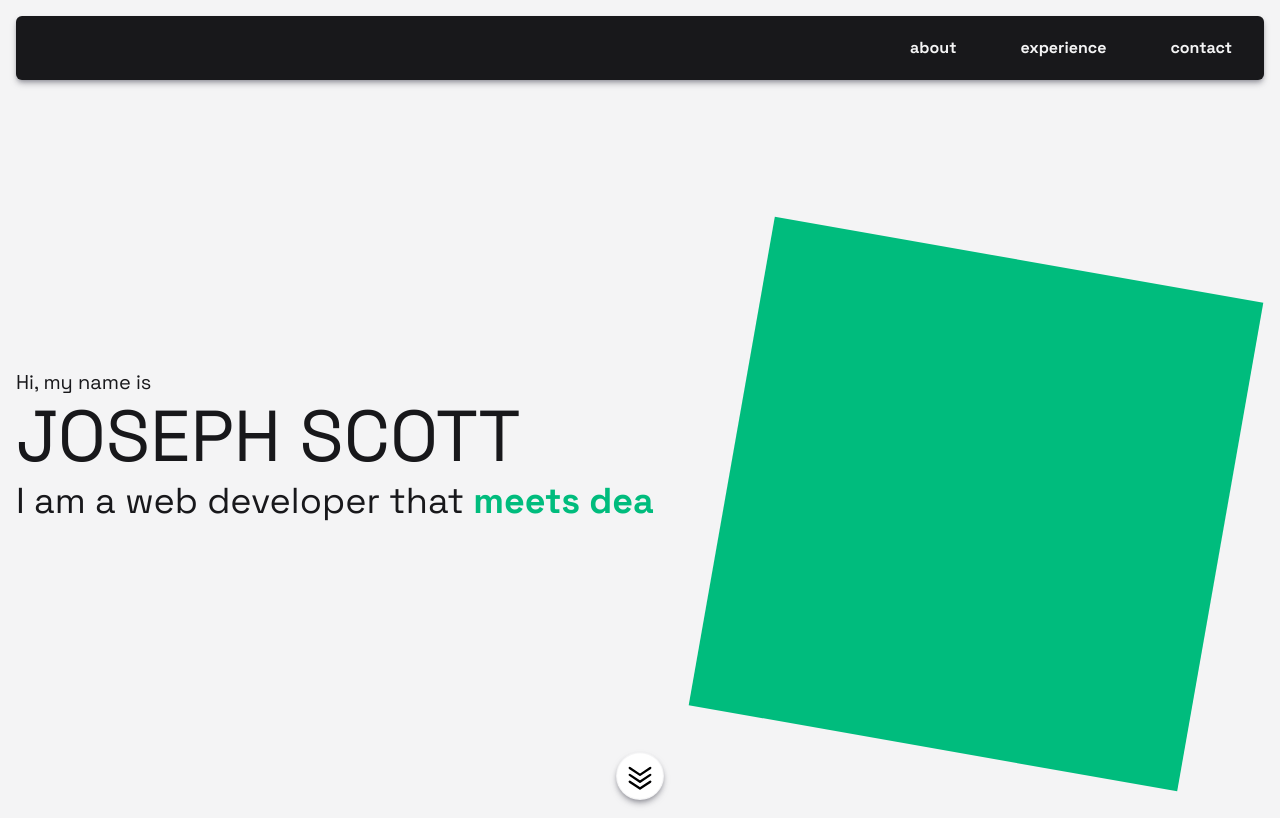
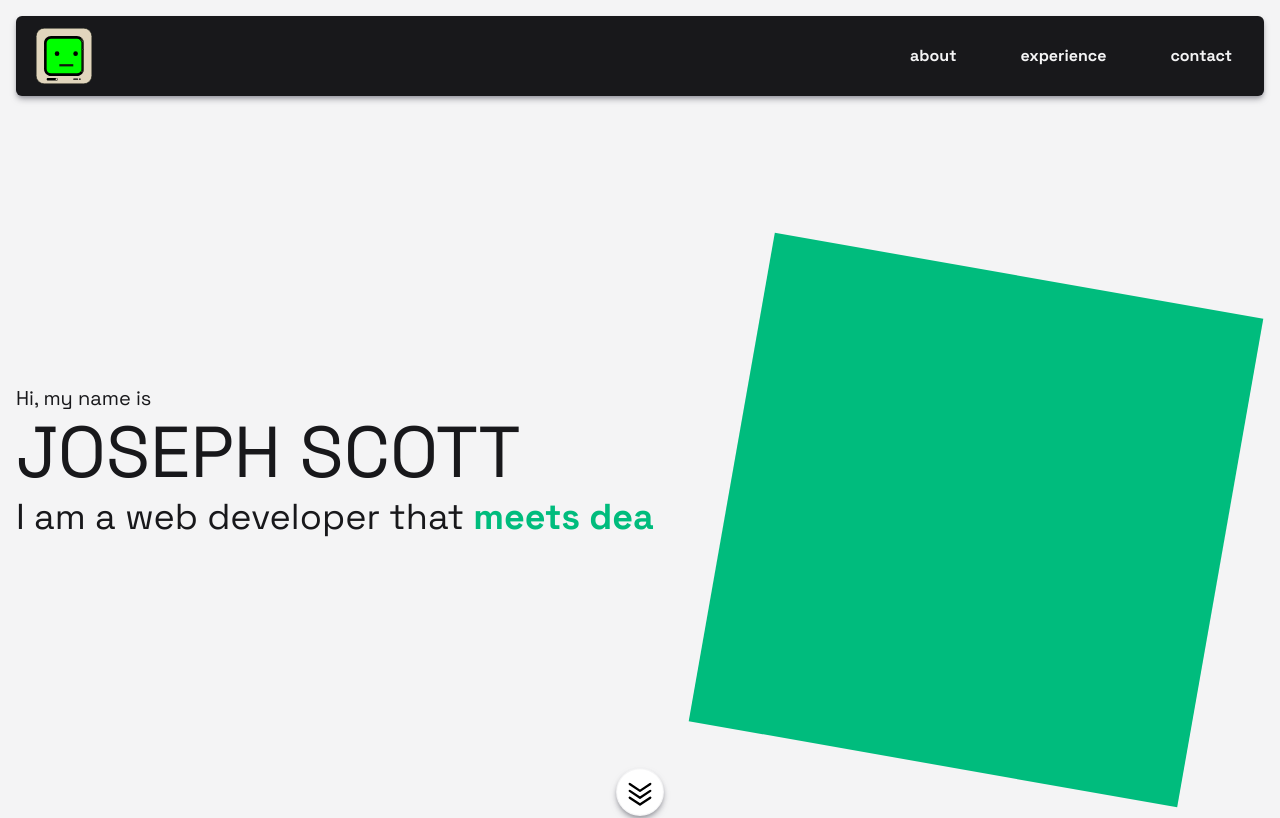
Before and after one commit to scottjoe1996/portfolio, a Next.js app: page / in a window 1280 px wide. Shown: the top 818 px of the page. Built offline with nearby package versions, Linux system fonts and the light colour scheme; no server answers.

Commit message:
add retro computer screen icon onto the left side of the navbar

```diff
--- /dev/null
+++ b/components/icons/retro-computer.tsx
@@ -0,0 +1,101 @@
+import React from "react";
+
+interface RetroComputerProps {
+  size: string;
+}
+
+const RetroComputer: React.FC<RetroComputerProps> = ({ size }) => {
+  return (
+    <svg
+      xmlns="http://www.w3.org/2000/svg"
+      viewBox="0 0 100.59 100.59"
+      height={size}
+      aria-description="A retro computer who's screen has a nuetral face"
+    >
+      <g id="retro-computer-colour">
+        <rect
+          id="computer-case"
+          className="fill-[#e1d5bd] stroke-[#11140e]"
+          x=".29"
+          y=".29"
+          width="100"
+          height="100"
+          rx="14.7"
+          ry="14.7"
+        />
+        <g id="screen">
+          <rect
+            id="screen-2"
+            data-name="screen"
+            className="fill-[lime]"
+            x="16.96"
+            y="16.96"
+            width="66.67"
+            height="66.67"
+            rx="11.76"
+            ry="11.76"
+          />
+          <path
+            id="border"
+            d="M73.5,14.43H27.08c-6.98,0-12.65,5.66-12.65,12.65v46.43c0,6.99,5.67,12.65,12.65,12.65h46.42c6.99,0,12.65-5.66,12.65-12.65V27.08c0-6.99-5.66-12.65-12.65-12.65ZM80.08,20.44s.05-.06.07-.09c.42-.54,1.13-1.38,1.48-1.45.18-.04.38-.02.52.11,1.13.99,1.68,2.14,2.24,3.53.14.34-.06.73-.42.81l-1.76.36c-.28.05-.55-.09-.66-.35-.35-.79-.82-1.52-1.38-2.16-.03-.03-.06-.06-.09-.1-.06-.09-.1-.21-.1-.33s.04-.24.1-.33ZM73.5,81.45H27.08c-4.38,0-7.95-3.56-7.95-7.94V27.08c0-4.38,3.57-7.94,7.95-7.94h46.42c4.39,0,7.95,3.56,7.95,7.94v46.43c0,4.38-3.56,7.94-7.95,7.94ZM85.35,72.58c0,2.45-.51,4.64-1.48,6.51-.15.29-.53.39-.81.22l-1.53-.89c-.28-.16-.36-.51-.22-.79.73-1.43,1.11-3.14,1.11-5.05v-32.7c0-.32.26-.59.59-.59h1.76c.32,0,.59.26.59.59v32.7ZM85.35,28.07v9.45c0,.32-.26.59-.59.59h-1.76c-.32,0-.59-.26-.59-.59v-9.49c.02-.89-.04-1.73-.19-2.52-.06-.32.14-.64.45-.7l1.73-.35c.32-.06.64.14.7.45.19,1.01.28,2.06.25,3.16Z"
+          />
+          <g id="face">
+            <line
+              id="mouth"
+              className="fill-none stroke-[#11140e] stroke-4"
+              x1="41.96"
+              y1="66.96"
+              x2="66.96"
+              y2="66.96"
+            />
+            <circle id="right-eye" cx="71.13" cy="46.13" r="4.17" />
+            <circle id="left-eye" cx="37.79" cy="46.13" r="4.17" />
+          </g>
+          <g id="screen-highlights">
+            <path
+              id="bottom-highlight"
+              className="fill-[#11140e]"
+              d="M84.76,39.29c.32,0,.59.26.59.59v32.7c0,2.44-.51,4.64-1.48,6.51-.15.29-.53.39-.81.22l-1.53-.89c-.28-.16-.37-.51-.22-.79.73-1.44,1.11-3.14,1.11-5.05v-32.7c0-.32.26-.59.59-.59h1.76Z"
+            />
+            <path
+              id="middle-highlight"
+              className="fill-[#11140e]"
+              d="M85.35,28.08v9.45c0,.32-.26.59-.59.59h-1.76c-.32,0-.59-.26-.59-.59v-9.49c.02-.88-.04-1.73-.19-2.52-.06-.32.14-.64.46-.7l1.73-.35c.32-.06.63.14.7.45.19,1,.28,2.06.25,3.16Z"
+            />
+            <path
+              id="top-highlight"
+              className="fill-[#11140e]"
+              d="M83.98,23.35l-1.76.36c-.28.05-.55-.09-.66-.35-.35-.79-.82-1.52-1.38-2.16-.03-.03-.06-.06-.09-.1-.06-.09-.1-.21-.1-.33s.04-.24.1-.33c.02-.04.05-.06.07-.09.42-.54,1.13-1.38,1.48-1.45.18-.04.38-.02.52.11,1.13.99,1.68,2.14,2.24,3.53.14.34-.06.73-.42.81Z"
+            />
+          </g>
+        </g>
+        <g id="buttons">
+          <rect
+            id="right-button"
+            x="77.13"
+            y="90.85"
+            width="3.22"
+            height="2.22"
+            rx=".59"
+            ry=".59"
+          />
+          <rect
+            id="left-button"
+            x="66.96"
+            y="90.85"
+            width="8.57"
+            height="2.22"
+            rx=".59"
+            ry=".59"
+          />
+        </g>
+        <path
+          id="toggle-switch"
+          d="M36.86,89.59h-15.35c-.65,0-1.25.26-1.68.69-.43.43-.69,1.02-.69,1.68,0,1.31,1.06,2.37,2.37,2.37h15.35c.65,0,1.25-.26,1.68-.69.43-.43.69-1.02.69-1.68,0-1.31-1.06-2.37-2.37-2.37ZM36.84,93.56c-.88,0-1.6-.72-1.6-1.61s.72-1.6,1.6-1.6,1.61.72,1.61,1.6-.72,1.61-1.61,1.61Z"
+        />
+      </g>
+    </svg>
+  );
+};
+
+export default RetroComputer;
--- a/components/navbar/navbar.tsx
+++ b/components/navbar/navbar.tsx
@@ -2,7 +2,7 @@
 
 import React from "react";
 import DropDownNavButton from "./drop-down-nav-button";
-import HamburgerMenu from "../icons/hamburger-menu";
+import RetroComputer from "../icons/retro-computer";
 
 const Navbar: React.FC<React.PropsWithChildren> = ({ children }) => {
   const navBarRef = React.useRef<HTMLElement>(null);
@@ -30,14 +30,14 @@ const Navbar: React.FC<React.PropsWithChildren> = ({ children }) => {
       <nav
         ref={navBarRef}
         aria-label="Main Nav Bar"
-        className="container-shadow bg-foreground m-4 box-border flex items-center justify-between rounded-md px-8 py-4 sm:justify-end sm:gap-16"
+        className="container-shadow bg-foreground m-4 box-border flex items-center justify-end rounded-md px-8 py-3 sm:gap-16"
         inert={showNavDropDown}
       >
-        <div className="-ml-3 self-start text-white sm:hidden">
-          <HamburgerMenu size="2rem" />
+        <div className="mr-auto -ml-3 text-white">
+          <RetroComputer size="3.5rem" />
         </div>
         {React.Children.map(children, (child) => (
-          <div className="mt-1 hidden sm:block">{child}</div>
+          <div className="mt-1 hidden sm:inline-block">{child}</div>
         ))}
       </nav>
       <DropDownNavButton show={showNavDropDown}>{children}</DropDownNavButton>
```
